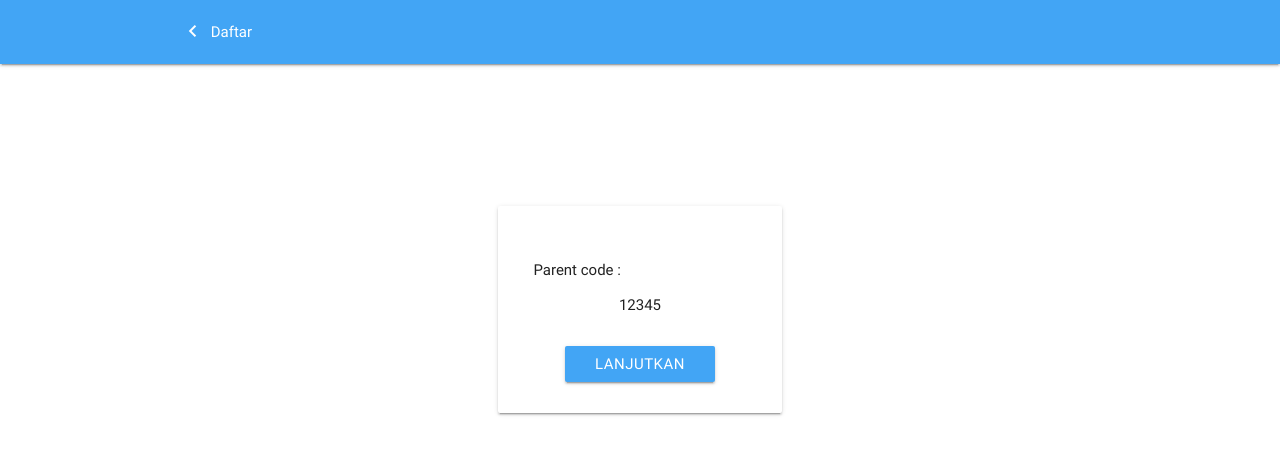
After one commit to DeniJuly/uangsaku, a CodeIgniter app: a page that uses application/views/user/view/sekolah/second_daftar.php in a window 1280 px wide. The commit adds this page. Shown: the top 455 px of the page. Run offline with CodeIgniter, Linux system fonts and the light colour scheme; some libraries are stand-ins or nearby versions.

Commit message:
membuat tampilan halaman daftar utk sekolah

```diff
--- a/application/controllers/UANGSAKU.php
+++ b/application/controllers/UANGSAKU.php
@@ -26,6 +26,8 @@ class UANGSAKU extends CI_controller
 		$var['judul']   = 'Daftar';
 		$this->load->view('template',$var);
 	}
+
+	// daftar sekolah
 	public function daftar_sekolah()
 	{
 		$var['header']	= 'user/main_view/header';
@@ -34,6 +36,24 @@ class UANGSAKU extends CI_controller
 		$var['judul']   = 'Daftar';
 		$this->load->view('template',$var);
 	}
+	public function get_parent_code()
+	{
+		$var['header']	= 'user/main_view/header';
+		$var['konten']	= 'user/view/sekolah/second_daftar';
+		$var['footer']	= 'user/main_view/footer';
+		$var['judul']   = 'Daftar';
+		$this->load->view('template',$var);
+	}
+	public function konfirmasi_email()
+	{
+		$var['header']	= 'user/main_view/header';
+		$var['konten']	= 'user/view/sekolah/third_daftar';
+		$var['footer']	= 'user/main_view/footer';
+		$var['judul']   = 'Daftar';
+		$this->load->view('template',$var);
+	}
+
+	// daftar siswa
 	public function daftar_siswa()
 	{
 		$var['header']	= 'user/main_view/header';
@@ -50,10 +70,12 @@ class UANGSAKU extends CI_controller
 		$var['judul']   = 'Daftar';
 		$this->load->view('template',$var);
 	}
+
+	// daftar ortu
 	public function daftar_orang_tua()
 	{
 		$var['header']	= 'user/main_view/header';
-		$var['konten']	= 'user/view/siswa/first_daftar';
+		$var['konten']	= 'user/view/sekolah/first_daftar';
 		$var['footer']	= 'user/main_view/footer';
 		$var['judul']   = 'Daftar';
 		$this->load->view('template',$var);
--- a/application/views/user/view/sekolah/first_daftar.php
+++ b/application/views/user/view/sekolah/first_daftar.php
@@ -18,7 +18,7 @@
 		          <input placeholder="Verifikasi Password" id="VERIFIKASI_PASSWORD_SEKOLAH" type="password" class="validate">
 		        </div>
 		        <div class="input-field col s12">
-		          <a class="waves-effect waves-light btn blue lighten-1" id="btn_pra_daftar" href="<?php echo site_url('UANGSAKU/login') ?>">Lanjutkan</a>
+		          <button class="waves-effect waves-light btn blue lighten-1" id="btn-daftar">Daftar</button>
 		        </div>
 	        </div>
 		</div>
--- /dev/null
+++ b/application/views/user/view/sekolah/second_daftar.php
@@ -0,0 +1,17 @@
+<div class="container">
+	<div class="row">
+		<div class="col s10 m4 l4 offset-s1 offset-m4 offset-l4">
+			<div class="card-panel card-daftar-sekolah">
+				<div id="FORM-DAFTAR-SEKOLAH">
+			        <div class="input-field col s12">
+			          <h6>Parent code :</h6>
+			          <p class="center">12345</p>
+			        </div>
+			        <div class="input-field col s12 center">
+			          <button class="center waves-effect waves-light btn blue lighten-1" id="btn-lanjut">Lanjutkan</button>
+			        </div>
+		        </div>
+	        </div>
+		</div>
+	</div>
+</div>
--- a/assets/css/style_uangsaku.css
+++ b/assets/css/style_uangsaku.css
@@ -56,8 +56,13 @@
 }
 /*DAFTAR FORM SEKOALH*/
 #FORM-DAFTAR-SEKOLAH{
-	margin-top: 100px;
+	margin-top: 10px;
+	display: inline-block;
 }
 #LOGO-DAFTAR{
 	margin-top: 35px;
 }
+.card-daftar-sekolah{
+	max-height: max-content;
+	margin-top: 50%;
+}
```
